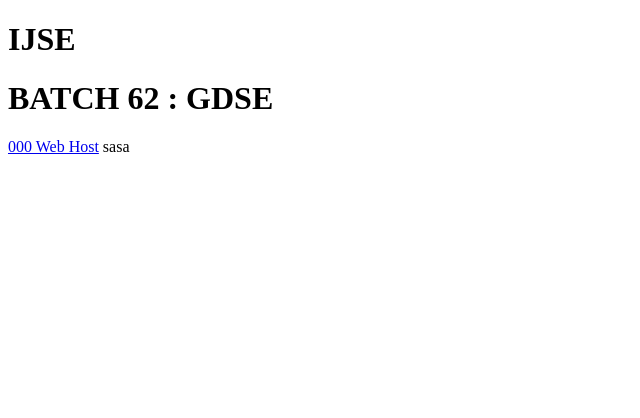
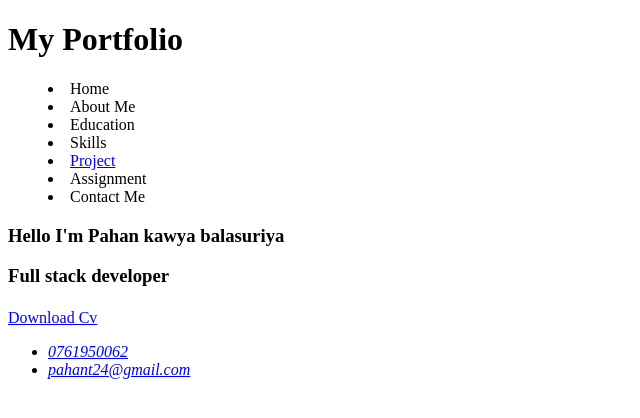
Before and after one commit to Pahankawya/MyPortfolio, a plain HTML site: page index.html in a window 1280 px wide. Shown: the whole page, without its empty margins (0-640 px from the left). Drawn offline with Linux system fonts and the light colour scheme.

Commit message:
new commit

```diff
--- a/index.html
+++ b/index.html
@@ -1,13 +1,66 @@
 <!DOCTYPE html>
-<html lang="en">
+
+<html>
+
 <head>
-    <meta charset="UTF-8">
-    <title>Title</title>
+
+    <title>My Web Page</title>
+    <base href="https://pahankawya.000webhostapp.com/">
+    <meta name="keyword" content="IJSE,GDSE,Sri lanka,cmd">
+    <meta name="Discription" content="Im softwere enginere">
+    <meta name="Author" content="IJSE">
+    <meta name="owner" content="Pahan kawya">
+    <meta name="robots" content="Index">
+    <meta name="theme-color" content="red">
+    <meta name="viewport" content="width=divice-width initial-scale=1 user-scalable=no">
+
+<body>
+<header>
+    <h1>My Portfolio</h1>
+    <nav>
+        <menu>
+            <li>Home</li>
+            <li>About Me</li>
+            <li>Education</li>
+            <li>Skills</li>
+            <li><a href="https://github.com/Pahankawya?tab=projects" target="_blank">Project</a></li>
+            <li>Assignment</li>
+            <li>Contact Me</li>
+        </menu>
+    </nav>
+    <div></div>
+</header>
+<main>
+    <section>
+        <aside></aside>
+        <article>
+            <h1>Hello I'm Pahan kawya balasuriya</h1>
+            <h3>Full stack developer</h3>
+            <h1></h1>
+            <h4></h4>
+            <p><a href="assets/Inline Text From P PDF.pdf" download="cv.pdf">Download Cv</a></p>
+        </article>
+    </section>
+    <section>
+        <aside></aside>
+        <article>
+
+
+        </article>
+
+    </section>
+</main>
+<footer>
+    <aside></aside>
+    <address>
+        <ul>
+            <li><a href="tel:0761950062">0761950062</a></li>
+            <li><a href="mailto:pahant24@gmail.com">pahant24@gmail.com</a></li>
+        </ul>
+    </address>
+</footer>
+</body>
+
 </head>
-<body>
 
-</body>
-<h1>IJSE</h1>
-<h1>BATCH 62 : GDSE</h1>
-<a href="https://pahankawya.000webhostapp.com/" target="_blank">000 Web Host</a>
-</html>sasa
+</html>
```
Also changed, not shown: logo.jpg (added), 1 other file.
